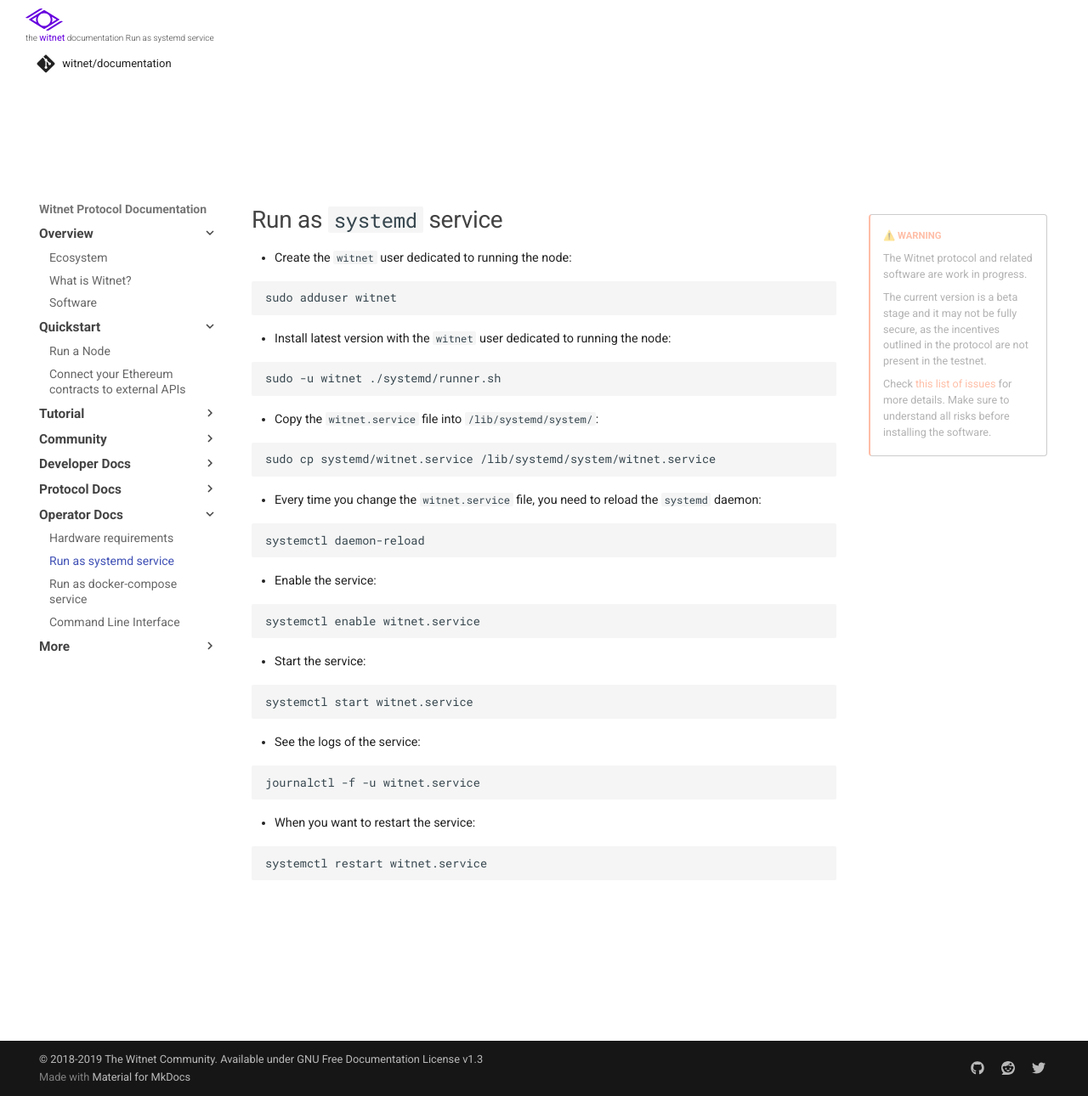
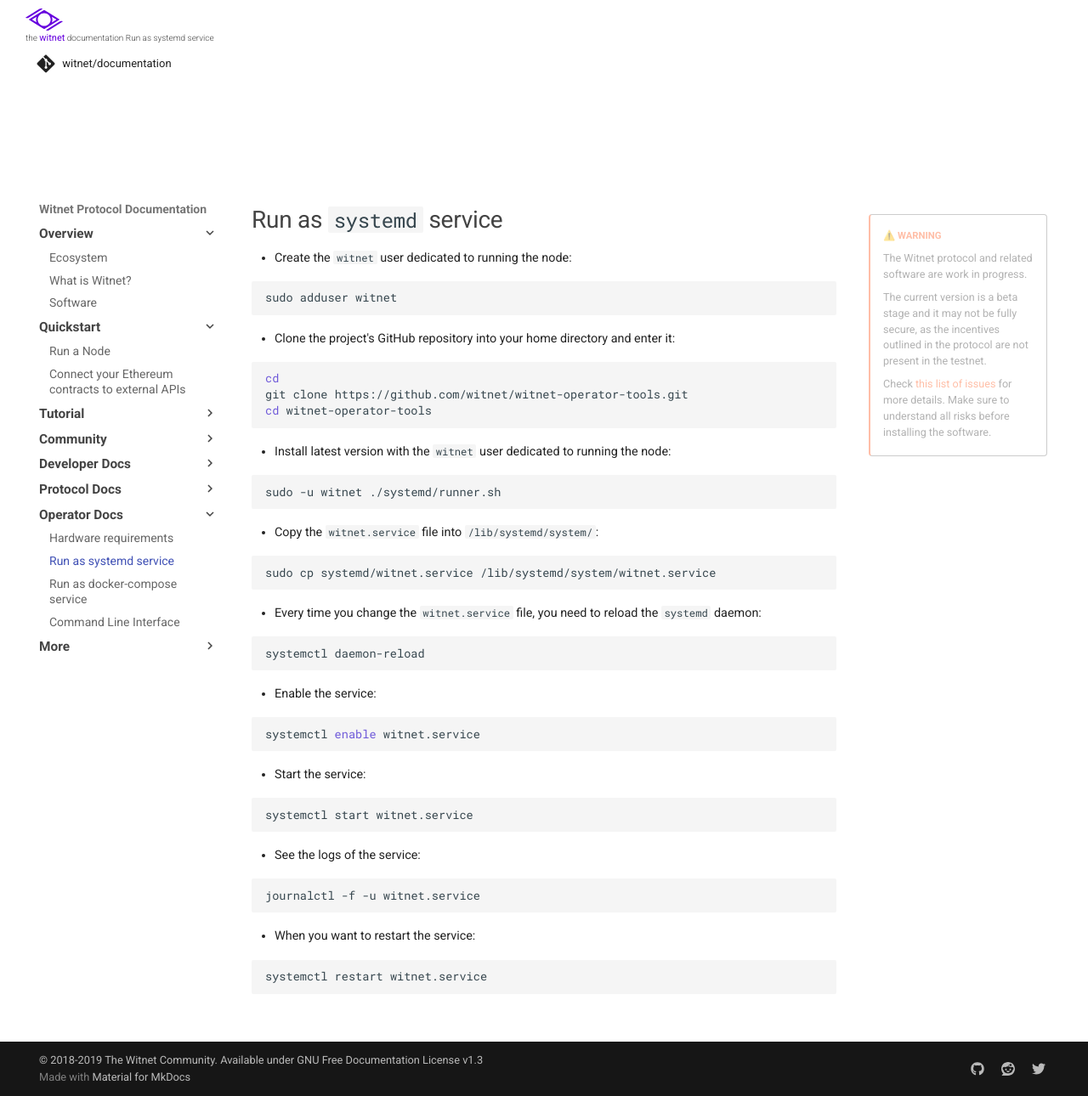
Before and after one commit to witnet/documentation, an MkDocs documentation site: the page built from docs/node-operators/systemd-service.md, in a window 1280 px wide and 1290 px high. Shown: the whole window at 85% size. Built offline with MkDocs 1.6.1 and Material for MkDocs 9.7.7, drawn with Linux system fonts in a browser that asks for light colours; some web fonts are replaced; comment, search, counter and statistics services are not loaded.

Commit message:
fix: move operators services to tools repository

````diff
--- a/docs/node-operators/systemd-service.md
+++ b/docs/node-operators/systemd-service.md
@@ -2,48 +2,56 @@
 
 * Create the `witnet` user dedicated to running the node:
 
+```sh
+sudo adduser witnet
 ```
-sudo adduser witnet
+
+* Clone the project's GitHub repository into your home directory and enter it:
+
+```sh
+cd
+git clone https://github.com/witnet/witnet-operator-tools.git
+cd witnet-operator-tools
 ```
 
 * Install latest version with the `witnet` user dedicated to running the node:
 
-```
+```sh
 sudo -u witnet ./systemd/runner.sh
 ```
 
 * Copy the `witnet.service` file into `/lib/systemd/system/`:
 
-```
+```sh
 sudo cp systemd/witnet.service /lib/systemd/system/witnet.service
 ```
 
 * Every time you change the `witnet.service` file, you need to reload the `systemd` daemon:
 
-```
+```sh
 systemctl daemon-reload
 ```
 
 * Enable the service:
 
-```
+```sh
 systemctl enable witnet.service
 ```
 
 * Start the service:
 
-```
+```sh
 systemctl start witnet.service
 ```
 
 * See the logs of the service:
 
-```
+```sh
 journalctl -f -u witnet.service
 ```
 
 * When you want to restart the service:
 
-```
+```sh
 systemctl restart witnet.service
 ```
````
Also changed, not shown: docs/node-operators/docker-compose-service.md (+3 -3 lines).
